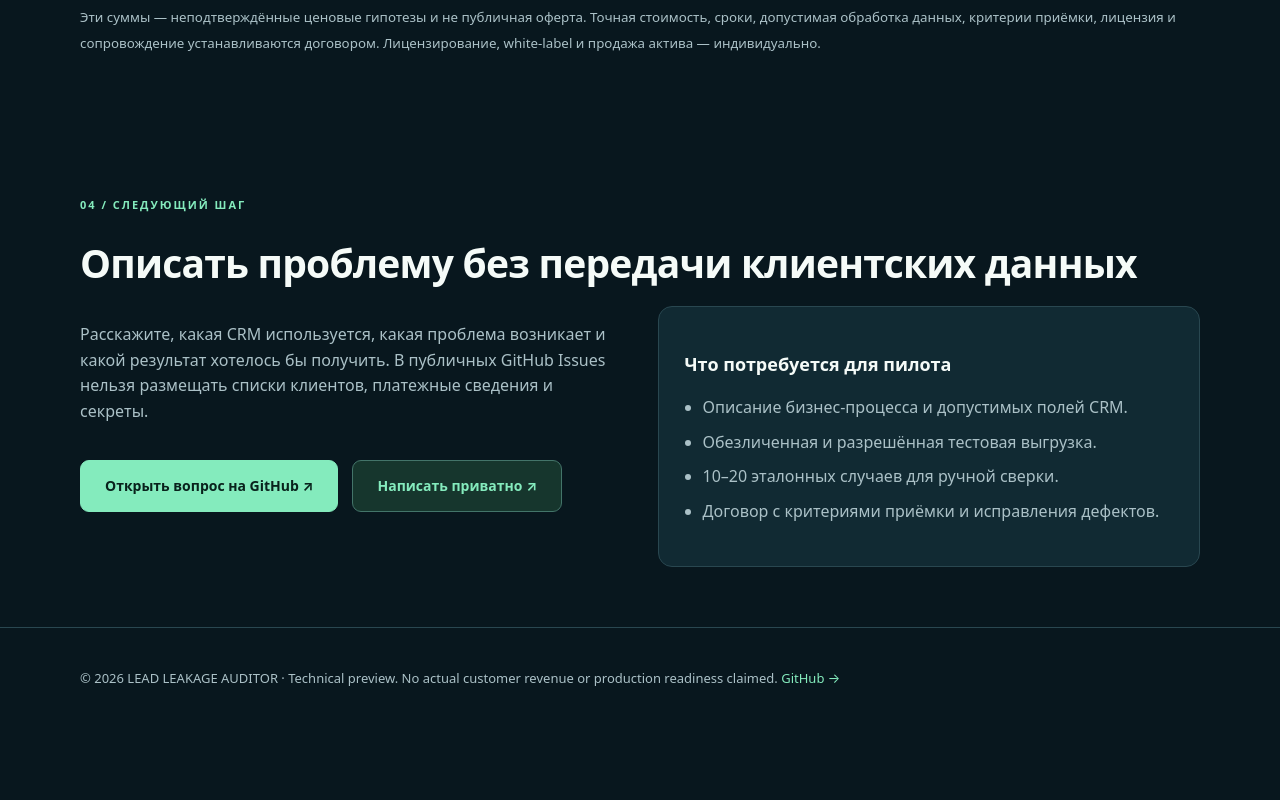
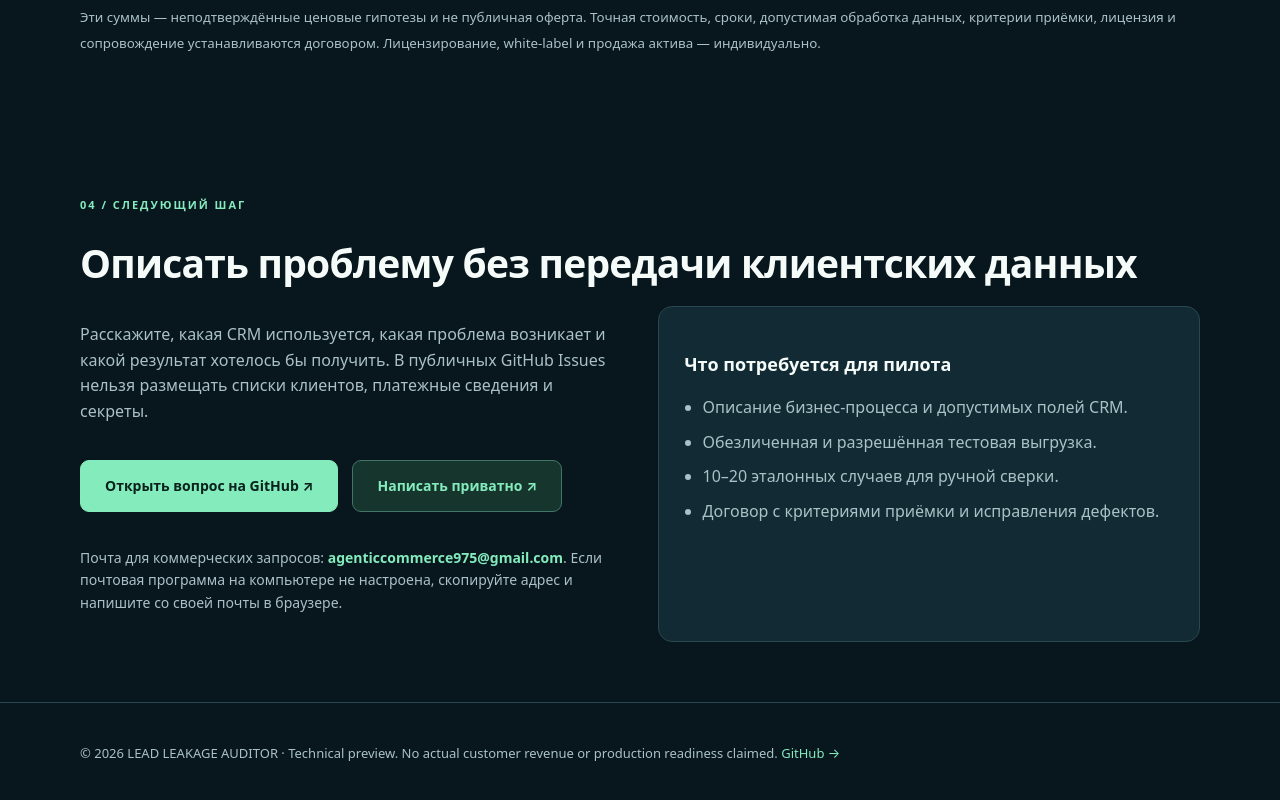
Before and after one commit to alexgeractor-web/lead-leakage-auditor-showcase, a plain HTML site: page index.html in a window 1280 px wide. Shown: the part 2840-3640 px from the top of the page. Before the commit the page ends 3569 px from the top, so only its background shows below. Drawn offline with Linux system fonts and the light colour scheme.

Commit message:
Show copyable commercial email as fallback for browsers without a mail application

```diff
--- a/index.html
+++ b/index.html
@@ -65,7 +65,7 @@ footer{padding:40px 0;border-top:1px solid var(--stroke);font-size:13px;color:va
 </section>
 <section class="wrap" id="contact"><span class="label">04 / СЛЕДУЮЩИЙ ШАГ</span><h2>Описать проблему без передачи клиентских данных</h2>
 <div class="split"><div><p class="sectionlead">Расскажите, какая CRM используется, какая проблема возникает и какой результат хотелось бы получить. В публичных GitHub Issues нельзя размещать списки клиентов, платежные сведения и секреты.</p>
-<div class="actions"><a class="btn" href="https://github.com/alexgeractor-web/lead-leakage-auditor-showcase/issues/new?template=buyer-inquiry.yml">Открыть вопрос на GitHub ↗</a><a class="btn" href="mailto:agenticcommerce975@gmail.com?subject=Lead%20Leakage%20Auditor%20Inquiry">Написать приватно ↗</a></div></div>
+<div class="actions"><a class="btn" href="https://github.com/alexgeractor-web/lead-leakage-auditor-showcase/issues/new?template=buyer-inquiry.yml">Открыть вопрос на GitHub ↗</a><a class="btn" href="mailto:agenticcommerce975@gmail.com?subject=Lead%20Leakage%20Auditor%20Inquiry">Написать приватно ↗</a></div><p class="sectionlead" style="font-size:14px">Почта для коммерческих запросов: <strong><a href="mailto:agenticcommerce975@gmail.com?subject=Lead%20Leakage%20Auditor%20Inquiry">agenticcommerce975@gmail.com</a></strong>. Если почтовая программа на компьютере не настроена, скопируйте адрес и напишите со своей почты в браузере.</p></div>
 <div class="card"><h3>Что потребуется для пилота</h3><ul><li>Описание бизнес-процесса и допустимых полей CRM.</li><li>Обезличенная и разрешённая тестовая выгрузка.</li><li>10–20 эталонных случаев для ручной сверки.</li><li>Договор с критериями приёмки и исправления дефектов.</li></ul></div></div></section>
 </main><footer><div class="wrap">© 2026 LEAD LEAKAGE AUDITOR · Technical preview. No actual customer revenue or production readiness claimed. <a href="https://github.com/alexgeractor-web/lead-leakage-auditor-showcase">GitHub →</a></div></footer>
 </body></html>
```
